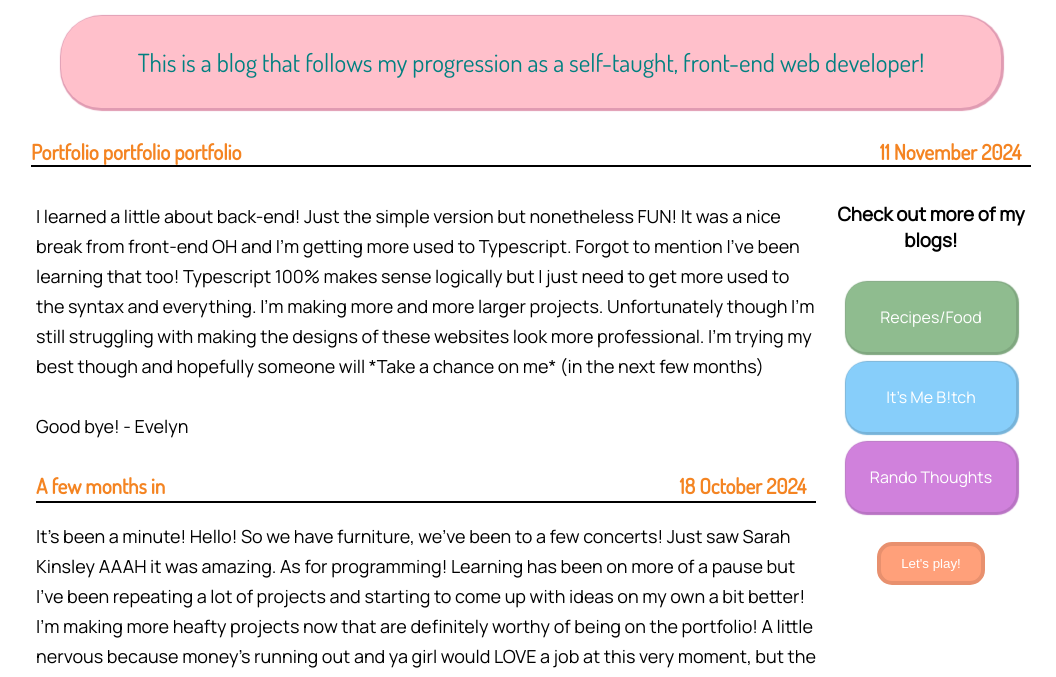
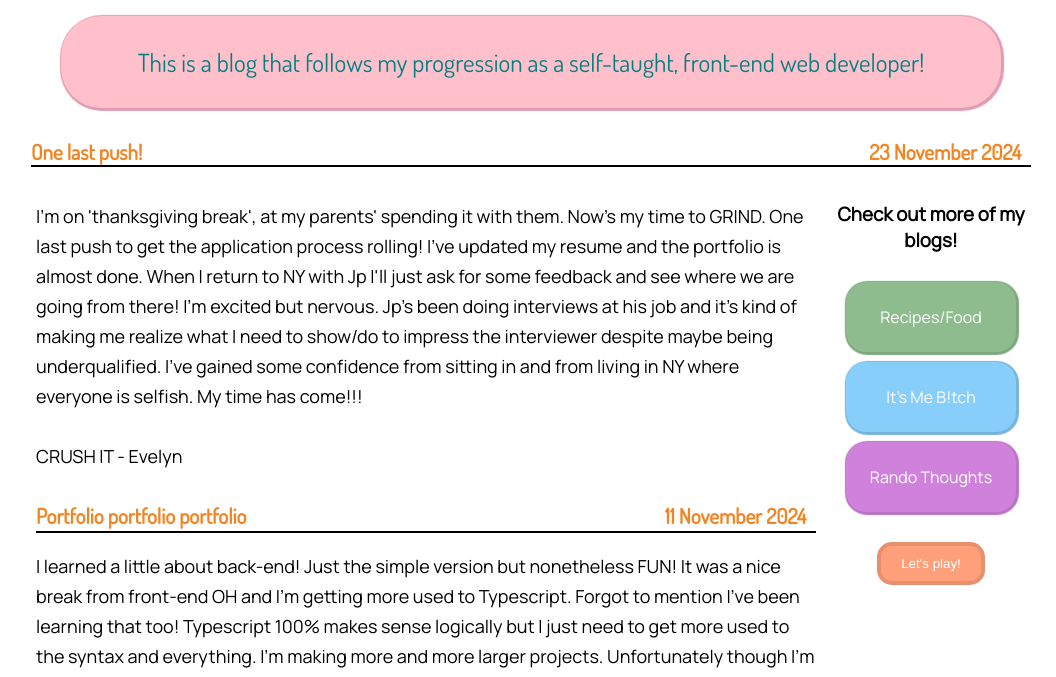
Before and after one commit to evelynmbart/Blog, a plain HTML site: page index.html in a window 1280 px wide. Shown: the part 121-798 px from the top of the page, without its empty margins (109-1165 px from the left). Drawn offline with Linux system fonts and the light colour scheme; a web font is replaced by a local one.

Commit message:
updating entries

```diff
--- a/index.html
+++ b/index.html
@@ -22,14 +22,33 @@
     </header>
     <p>
     <div class="post-title">
-        Portfolio portfolio portfolio
+        One last push!
         <div class="date">
-            11 November 2024
+            23 November 2024
         </div>
     </div>
     </p>
     <container id="text">
         <!--remember to remove this container to adjust the links and game container back under the title line!-->
+        <p>
+            I'm on 'thanksgiving break', at my parents' spending it with them. Now's my time to GRIND. One last push to
+            get the application process rolling! I've updated my resume and the portfolio is almost done. When I return
+            to NY with Jp I'll just ask for some feedback and see where we are going from there! I'm excited but
+            nervous. Jp's been doing interviews at his job and it's kind of making me realize what I need to show/do to
+            impress the interviewer despite maybe being underqualified. I've gained some confidence from sitting in and
+            from living in NY where everyone is selfish. My time has come!!!
+            <br />
+            <br />
+            CRUSH IT - Evelyn
+        </p>
+        <p>
+        <div class="post-title">
+            Portfolio portfolio portfolio
+            <div class="date">
+                11 November 2024
+            </div>
+        </div>
+        </p>
         <p>
             I learned a little about back-end! Just the simple version but nonetheless FUN! It was a nice break from
             front-end OH and I'm getting more used to Typescript. Forgot to mention I've been learning that too!
```
